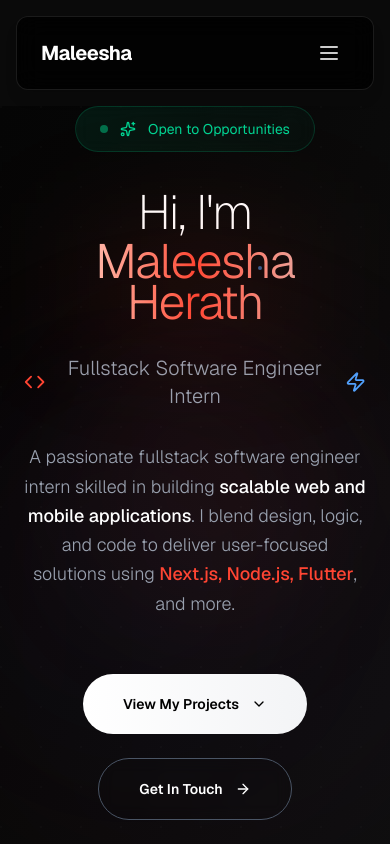
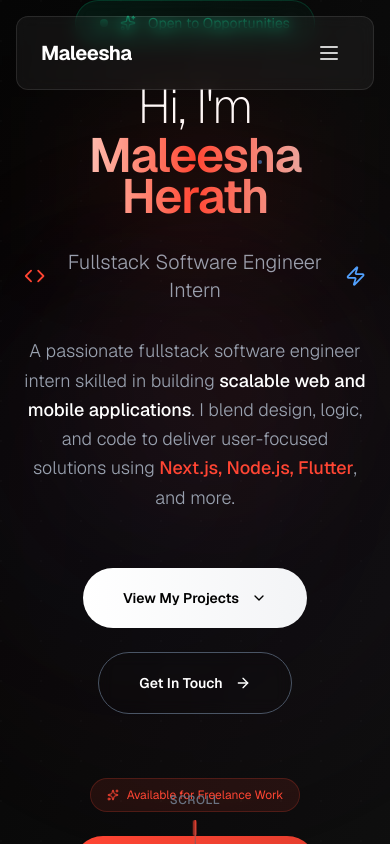
Before and after one commit to MaleeshaHe/my-portfolio, a Next.js app: page / in a window 390 px wide. Shown: the top 844 px of the page. Built offline with nearby package versions, Linux system fonts and the light colour scheme.

Commit message:
Refactor Header and Hero components for improved styling and layout consistency

```diff
--- a/src/components/Header.js
+++ b/src/components/Header.js
@@ -19,8 +19,8 @@ const Header = () => {
   };
 
   return (
-    <header className="sticky top-0 z-50 w-full px-4 py-4">
-      <nav className="bg-black/80 backdrop-blur-md border border-white/10 rounded-xl px-6 py-4 shadow-lg mx-auto max-w-7xl">
+    <header className="fixed top-0 z-50 w-full px-4 py-4">
+      <nav className="bg-white/5 backdrop-blur-sm border border-white/10 rounded-xl px-6 py-4 mx-auto max-w-7xl">
         <div className="flex items-center justify-between">
           {/* Logo */}
           <div className="flex-shrink-0">
@@ -87,8 +87,8 @@ const Header = () => {
 
         {/* Mobile Navigation Menu */}
         {isMenuOpen && (
-          <div className="lg:hidden mt-4 pt-4 border-t border-white/10">
-            <div className="flex flex-col space-y-3">
+          <div className="lg:hidden mt-4 pt-4 border-t border-white/20">
+            <div className="flex flex-col space-y-3 bg-black/40 backdrop-blur-md rounded-lg p-4 border border-white/10">
               {/* Mobile Nav Links */}
               {navLinks.map((link, index) => (
                 <a
--- a/src/components/Hero.js
+++ b/src/components/Hero.js
@@ -33,7 +33,7 @@ export default function Hero() {
         {/* Enhanced Main Heading with better typography */}
         <h1 className="text-5xl md:text-7xl lg:text-8xl font-extralight text-white mb-8 leading-[0.85] tracking-tight">
           <span className="block mb-2">Hi, I'm</span>
-          <span className="block bg-gradient-to-r from-white via-[#FF4533] to-gray-300 bg-clip-text text-transparent font-light relative">
+          <span className="block bg-gradient-to-r from-white via-[#FF4533] to-gray-300 bg-clip-text text-transparent font-semibold relative">
             Maleesha Herath
             {/* Subtle glow effect */}
             <div className="absolute inset-0 bg-gradient-to-r from-transparent via-[#FF4533]/20 to-transparent blur-3xl"></div>
```
